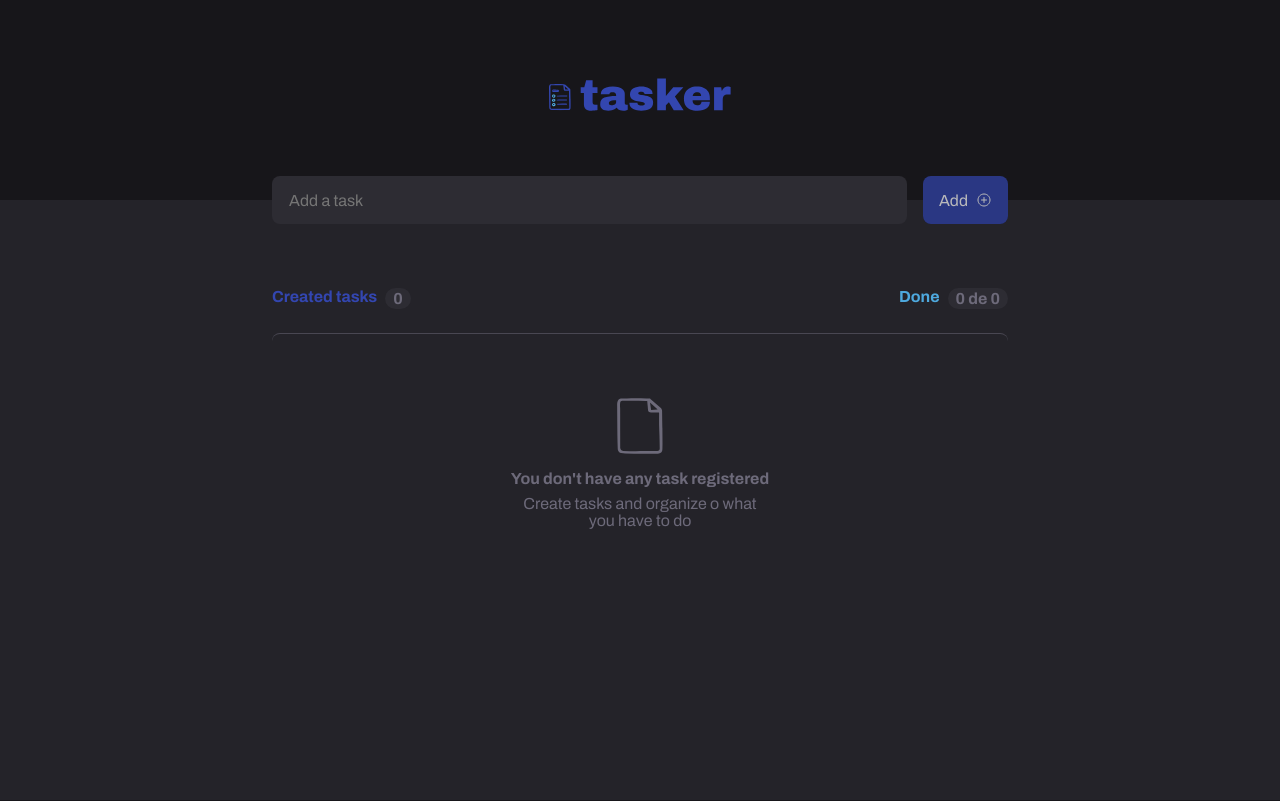
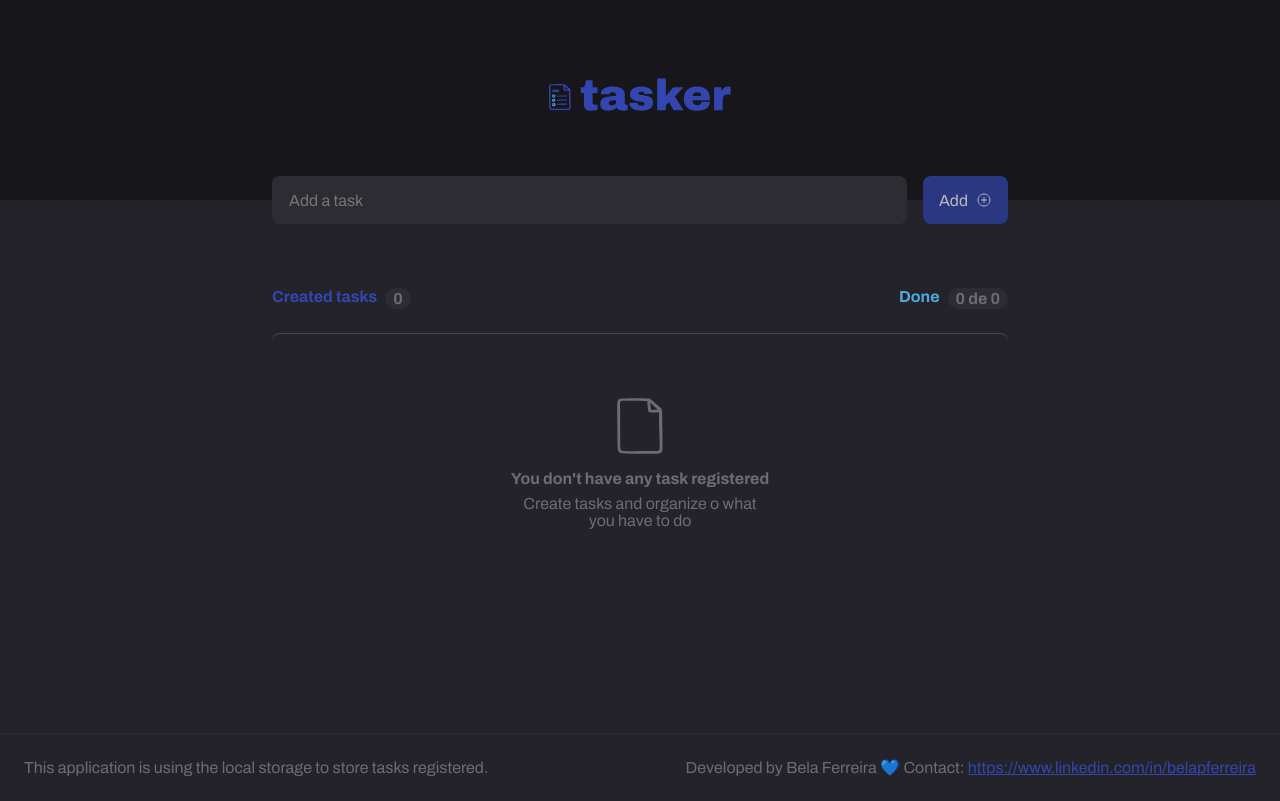
Before and after one commit to belapferreira/tasker, a React (Vite) app: page / in a window 1280 px wide. Built offline with nearby package versions, Linux system fonts and the light colour scheme.

Commit message:
feat: add footer and update READEME

```diff
--- a/src/App.module.css
+++ b/src/App.module.css
@@ -3,9 +3,10 @@
   justify-content: center;
 
   width: 100%;
+  max-height: 100%;
   background: var(--gray-800);
   padding: 0 1.5rem 1.5rem 1.5rem;
-  min-height: calc(100vh - 12.5rem);
+  min-height: calc(100vh - 16.7rem);
 }
 
 .content {
@@ -27,6 +28,23 @@
   flex-direction: column;
 }
 
+.footer {
+  gap: 1rem;
+  display: flex;
+  flex-wrap: wrap;
+  text-align: center;
+  align-items: center;
+  justify-content: space-between;
+
+  padding: 1.5rem;
+  background: var(--gray-800);
+  border-top: 1px solid var(--gray-700);
+}
+
+.footer a {
+  color: var(--blue-500);
+}
+
 @media (max-width: 360px) {
   .newTask {
     gap: 0.5rem;
@@ -37,4 +55,8 @@
   .newTask {
     flex-direction: column;
   }
+
+  .footer {
+    font-size: 0.875rem;
+  }
 }
--- a/src/App.tsx
+++ b/src/App.tsx
@@ -145,6 +145,23 @@ function App() {
           )}
         </div>
       </main>
+
+      <footer className={styles.footer}>
+        <p>
+          This application is using the local storage to store tasks registered.
+        </p>
+
+        <p>
+          Developed by Bela Ferreira 💙 Contact:{" "}
+          <a
+            href="http://https://www.linkedin.com/in/belapferreira"
+            target="_blank"
+            rel="noopener noreferrer"
+          >
+            https://www.linkedin.com/in/belapferreira
+          </a>
+        </p>
+      </footer>
     </div>
   );
 }
```
Also changed, not shown: src/assets/tasker-image.png, 1 other file (tests, documents, lock files or other folders).
